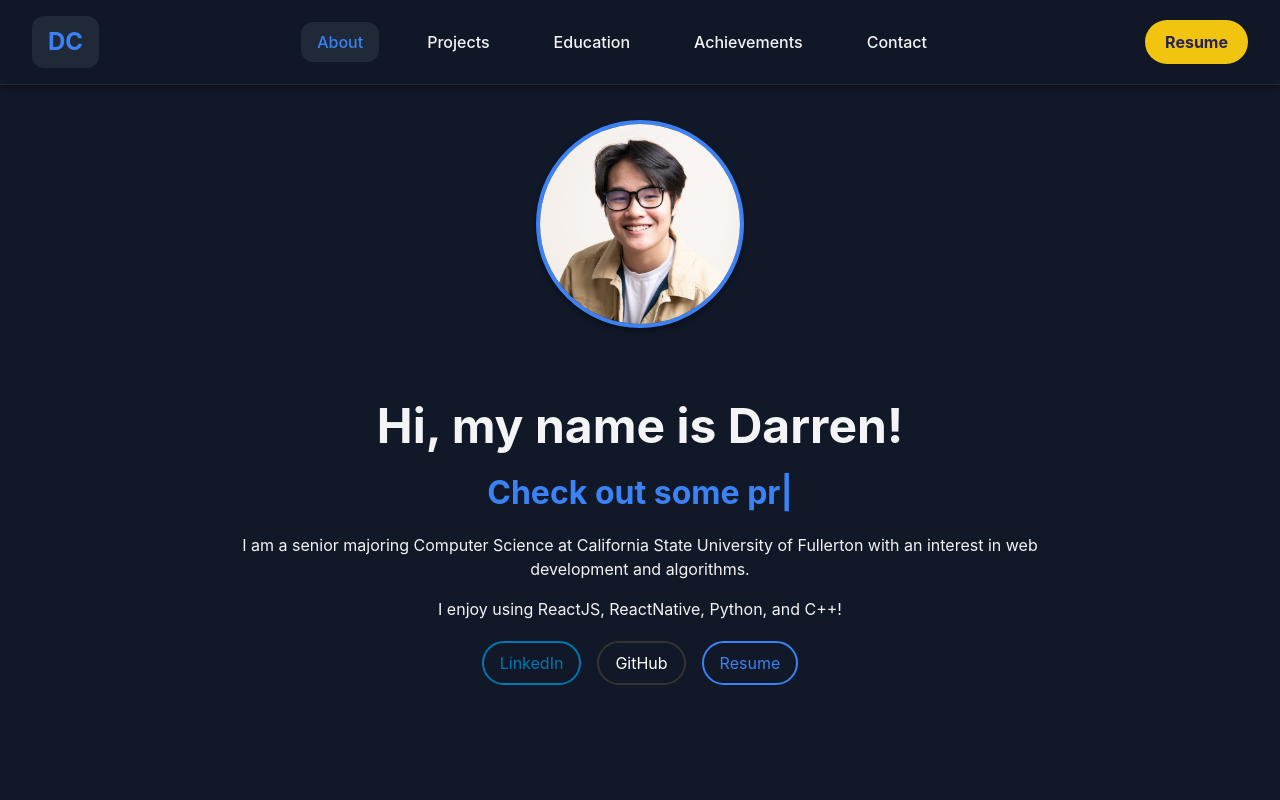
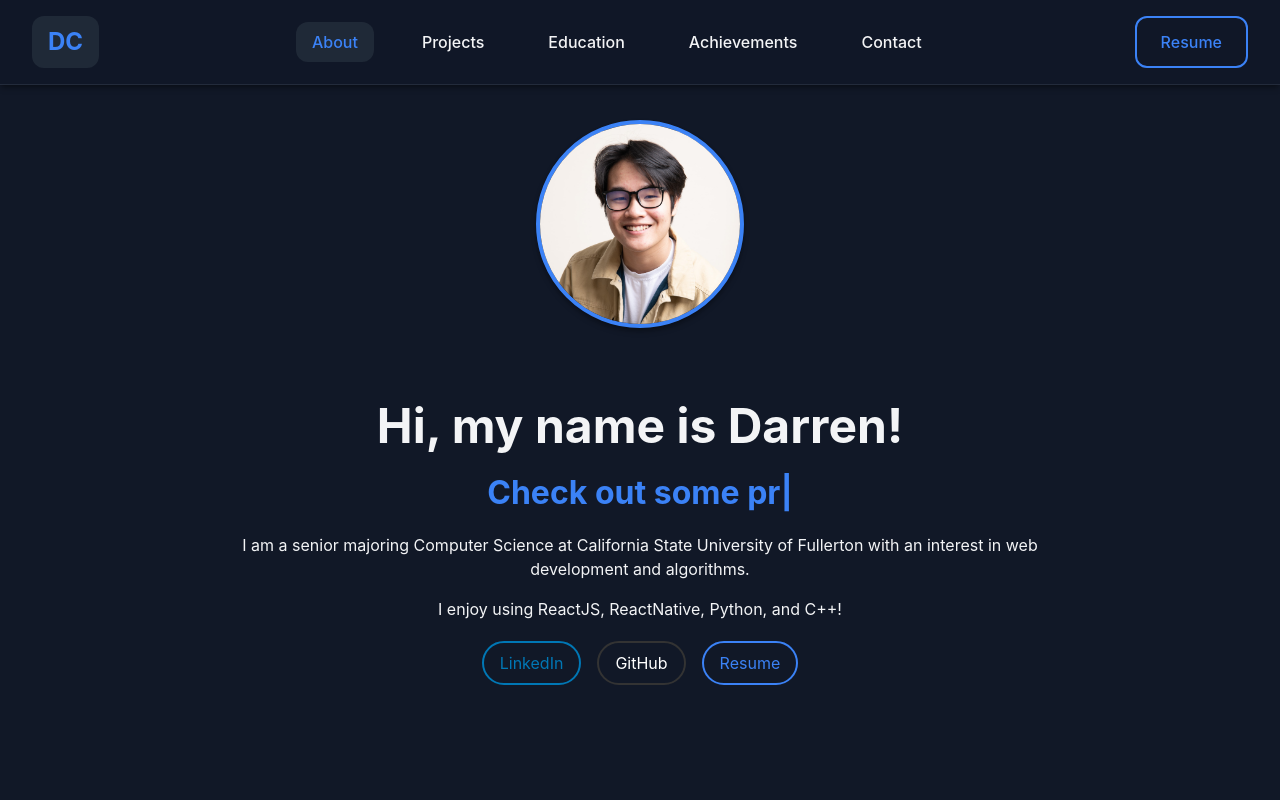
Before and after one commit to darrenxychen/portfolio-website-react, a React (Vite) app: page / in a window 1280 px wide. Shown: the top 800 px of the page. Built offline with nearby package versions, Linux system fonts and the light colour scheme.

Commit message:
fixed resume button in header

```diff
--- a/src/components/Footer.jsx
+++ b/src/components/Footer.jsx
@@ -4,7 +4,7 @@ import './Footer.css';
 function Footer() {
   return (
     <footer className="footer">
-      <p>&copy; 2024 Darren Chen. All Rights Reserved.</p>
+      <p>&copy; 2025 Darren Chen. All Rights Reserved.</p>
     </footer>
   );
 }
--- a/src/components/Header.css
+++ b/src/components/Header.css
@@ -57,22 +57,23 @@ nav {
   cursor: pointer;
 }
 
-.resume-btn {
-  background-color: var(--primary-color);
-  color: white;
+nav .resume-btn {
+  background-color: transparent;
+  color: var(--primary-color);
   padding: 0.75rem 1.5rem;
   border-radius: var(--border-radius);
   text-decoration: none;
   font-weight: 500;
   transition: all 0.3s ease;
   cursor: pointer;
+  border: 2px solid var(--primary-color);
 }
 
-.resume-btn:hover {
-  background-color: var(--secondary-color);
+nav .resume-btn:hover {
+  background-color: var(--primary-color);
+  color: var(--text-color);
   transform: translateY(-2px);
   box-shadow: var(--box-shadow);
-  cursor: pointer;
 }
 
 @media (max-width: 768px) {
```
Also changed, not shown: public/static/images/csuf.jpeg (added).
